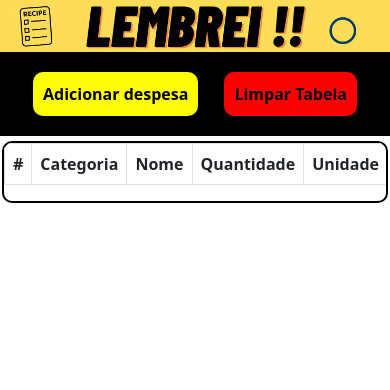
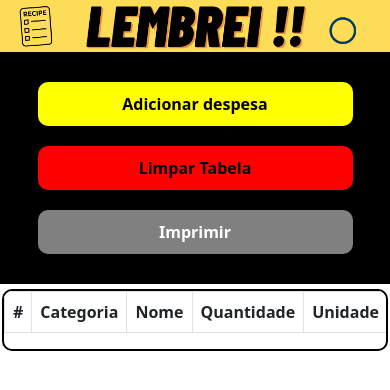
Before and after one commit to MarcoMecenasFilho/lembrei, a React (Create React App) app: page / in a window 390 px wide. Shown: the top 390 px of the page. Built offline with nearby package versions, Linux system fonts and the light colour scheme.

Commit message:
alert and print

```diff
--- a/src/pages/TodoList.jsx
+++ b/src/pages/TodoList.jsx
@@ -8,7 +8,7 @@ import { setLocalStore } from '../services/localStorageFunctions';
 import remover from '../images/remover.png';
 import comprado from '../images/comprado.png';
 import naocomprado from '../images/naocomprado.png';
-import logo from '../images/logo.gif'
+import logo from '../images/logo.gif';
 
 
 export default function TodoList() {
@@ -69,13 +69,32 @@ export default function TodoList() {
     return naocomprado
   }
 
+  function print() {
+    alert(`
+Será aberta a opção de imprimir.
+
+Caso deseje uma cópia física, deve escolher a
+impressora que preferir.
+
+Para gerar um arquivo, deve se escolher a opção de
+salvar em PDF.
+
+Obs: Para melhor visualização escolher o layout que
+melhor ficam os dados (Retrato/paisagem).
+
+Ir em Mais definições e ativar Gráficos de segundo
+plano e Desativar Cabeçalhos e rodapés.`);
+      window.print();
+  }
+
   const list = (
     <div className={addProduct ? 'add table-list' : 'noAdd table-list'} >
       <div className='btns-table'>
-        <button className='addProduct-btn' type='button' onClick={() => setAddProduct(!addProduct)}>
-          {addProduct ? "Fechar formulário" : "Adicionar despesa"}
-        </button>
-        <button type='button'  className='btn-clear' onClick={clearTable}>Limpar Tabela</button>
+          <button className='addProduct-btn' type='button' onClick={() => setAddProduct(!addProduct)}>
+            {addProduct ? "Fechar formulário" : "Adicionar despesa"}
+          </button>
+          <button type='button'  className='btn-clear' onClick={clearTable}>Limpar Tabela</button>
+        {!addProduct && <button className='print' type='button' onClick={() => print()}>Imprimir</button>}
       </div>
       <Table responsive striped  bordered hover>
         <thead >
--- a/src/style/TodoList.css
+++ b/src/style/TodoList.css
@@ -9,6 +9,7 @@
 }
 
 .main-container {
+  background-color: gainsboro;
   align-items: flex-start;
   display: flex;
   width: 100%;
@@ -22,8 +23,7 @@
   align-items: flex-start;
   display: flex ;
   flex-direction: column ;
-  height: 100vh;
-  overflow: auto;
+  background-color: white;
 }
 
 .table-responsive {
@@ -44,11 +44,22 @@ width: 100%;
 
 .btns-table{
   background-color: black;
-  align-items: center;
+  align-items: flex-end;
   display: flex;
   justify-content: space-around;
   padding: 20px;
   width: 100%;
+}
+
+.print{
+  background-color:gray;
+  color: white;
+  border-style: none;
+  border-radius: 10px;
+  padding: 5px;
+  font-weight: 700;
+  padding: 10px;
+
 }
 
 .btn-clear{
@@ -109,6 +120,21 @@ td p {
   width: 40%;
 }
 
+@media screen and (max-width:600px) {
+  .btns-table{
+    align-items: center;
+    flex-direction: column;
+    justify-content: space-around;
+    padding: 20px;
+    width: 100%;
+  }
+
+  .btns-table button {
+    margin: 10px;
+    width: 90%;
+  }
+}
+
 
 @media screen and (max-width:820px) {
   .main-container {
```
